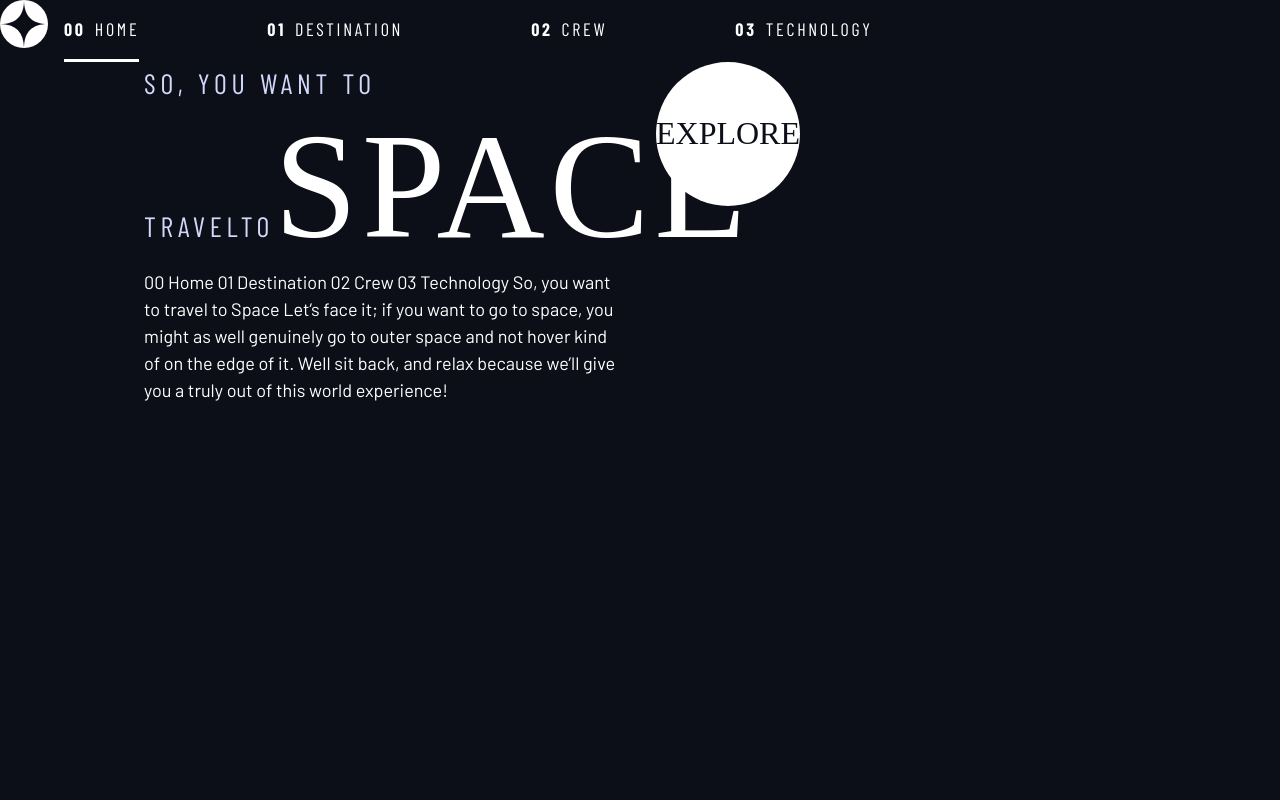
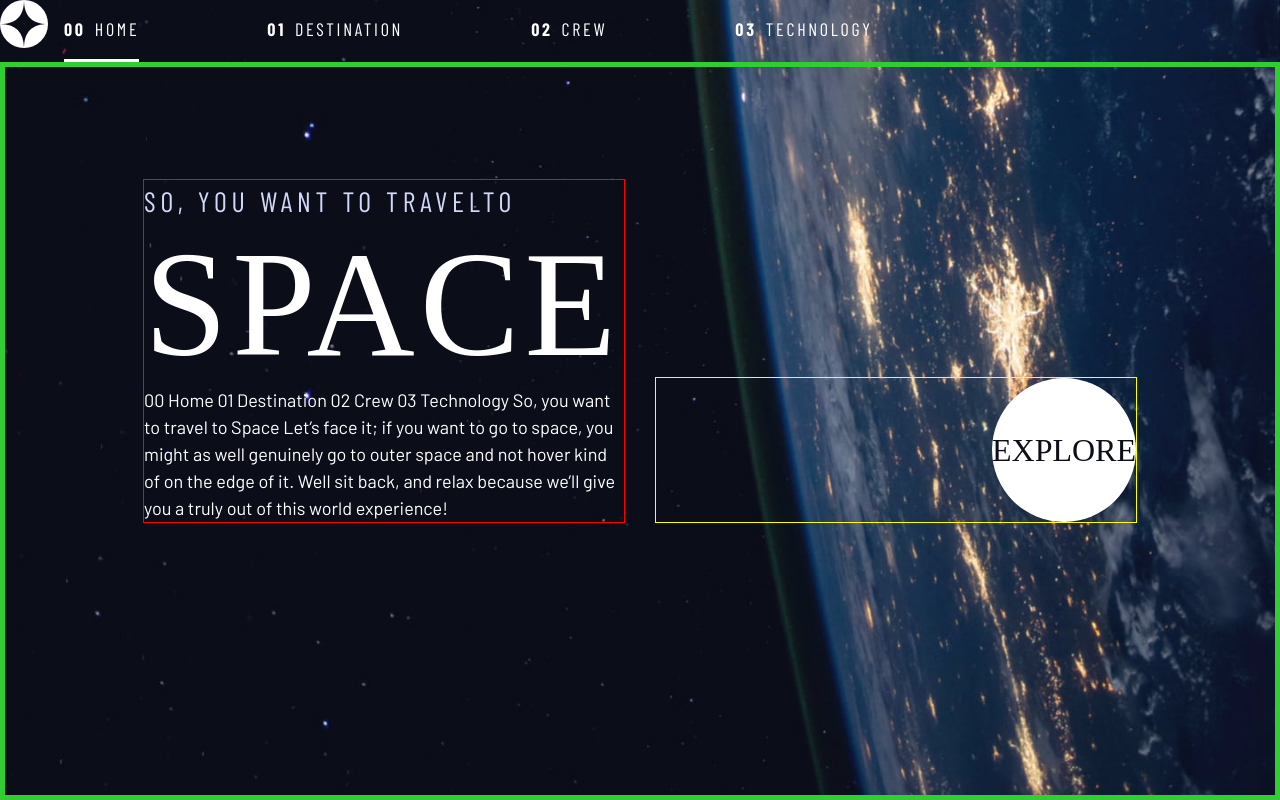
Before and after one commit to faanid/modern-site, a website built with webpack: page src/index.html in a window 1280 px wide. Built offline with nearby package versions, Linux system fonts and the light colour scheme; files whose address does not match are found by name; a web font is replaced by a local one.

Commit message:
"end home"

```diff
--- a/src/index.css
+++ b/src/index.css
@@ -7,12 +7,12 @@
     --clr-white:0 0% 100%;
 
     /* font-sizes */
-    --fs-900: 9.375rem;
-    --fs-800: 6.25rem;
-    --fs-700: 3.5rem;
-    --fs-600: 2rem;
+    --fs-900: clamp(5rem, 8vw + 1rem, 9.375rem);
+    --fs-800: 3.5rem;
+    --fs-700: 1.5rem;
+    --fs-600: 1rem;
     --fs-500: 1.75rem;
-    --fs-400: 1.125rem;
+    --fs-400: 0.9375rem;
     --fs-300: 1rem;
     --fs-200: 0.875rem;
 
@@ -22,6 +22,29 @@
     --ff-sans-normal: "Barlow", sans-serif;
 
 
+}
+
+@media (min-width:35em){
+    :root {
+        --fs-900: 9.375rem;
+        --fs-800: 5rem;
+        --fs-700: 2.5rem;
+        --fs-600: 1.5rem;
+        --fs-400: 1rem;
+        }
+}
+
+@media (min-width:45em){
+    :root{
+         /* font-sizes */
+    --fs-800: 6.25rem;
+    --fs-700: 3.5rem;
+    --fs-600: 2rem;
+    --fs-500: 1.75rem;
+    --fs-400: 1.125rem;
+    --fs-300: 1rem;
+    --fs-200: 0.875rem;
+    }
 }
 
 /* Reset */
@@ -67,6 +90,8 @@ body{
     background-color:hsl(var(--clr-dark));
     line-height:1.5;
     min-height: 100vh;
+    display: grid;
+    grid-template-rows:min-content 1fr;
 }
 
 /* make images easier to work with */
@@ -107,11 +132,17 @@ select{
       gap: var(--gap, 1rem);
   }
 
+ .flex.even-columns > * {
+     width:100%;
+ }
+
   .grid{
       display:grid;
       gap: var(--gap, 1rem);
   }
-
+  .d-block {
+    display: block;
+}
   /* means: anythin tht not first child */
   .flow > *:where(:not(:first-child)) {
     margin-top: var(--flow-space, 1rem);
@@ -124,18 +155,49 @@ select{
   }
 
   .grid-container {
+      text-align: center;
+    border: 5px solid limegreen;
     display: grid;
-    column-gap: var(--container-gap, 2rem);
-    grid-template-columns: minmax(2rem, 1fr) repeat(2, minmax(0, 30rem)) minmax(2rem, 1fr);
+    place-content:center;
+    row-gap: 10%;
+    padding-inline: 1rem;
+}
+.grid-container *{
+    max-width: 50ch;
 }
 
-  .grid-container > *:first-child{
-      grid-column: 2;
 
-  }
-  .grid-container > *:last-child {
-    grid-column: 3;
+@media (min-width: 45em) {
+    .grid-container {
+        text-align: left;
+        column-gap: var(--container-gap, 2rem);
+        grid-template-columns: minmax(1rem, 1fr) repeat(2, minmax(0, 30rem)) minmax(1rem, 1fr);
+    }
+
+    .grid-container > *:first-child {
+        grid-column: 2;
+        outline: 1px solid red;
+    }
+
+    .grid-container > *:last-child {
+        grid-column: 3;
+        outline: 1px solid yellow;
+    }
+
+    .grid-container--home {
+        padding-bottom: max(6rem,20vh);
+        align-items: end;
+
+    }
 }
+
+.grid-container > *:first-child {
+        outline: 1px solid red;
+    }
+
+    .grid-container > *:last-child {
+        outline: 1px solid yellow;
+    }
 
   .sr-only {
     position: absolute;
@@ -222,6 +284,7 @@ select{
 
 /* Compontents */
 .large-button{
+    font-size: 2rem;
     position: relative;
     z-index: 1;
     display: inline-grid;
@@ -308,3 +371,26 @@ select{
 .dot-indicators > [aria-selected="true"] {
     background-color: hsl( var(--clr-white) / 1);
 }
+
+
+/* page specigic */
+body{
+    background-size:cover;
+    background-position: bottom-center;
+}
+.home{
+
+    background-image: url(/home/background-home-mobile.jpg);
+}
+
+@media (min-width: 35rem){
+    .home{
+        background-position: center center;
+        background-image: url(/home/background-home-tablet.jpg);
+    }
+}
+@media (min-width: 45rem){
+    .home{
+        background-image: url(/home/background-home-desktop.jpg);
+    }
+}
--- a/src/index.html
+++ b/src/index.html
@@ -59,10 +59,11 @@
         </ul>
       </nav>
     </header>
-    <div class="grid-container">
+    <div class="grid-container grid-container--home">
       <div>
         <h1 class="text-accent fs-500 ff-sans-cond uppercase letter-spacing-1">
-          So, you want to travelto<span class="fs-900 ff-serif text-white"
+          So, you want to travelto<span
+            class="d-block fs-900 ff-serif text-white"
             >Space</span
           >
         </h1>
@@ -74,10 +75,14 @@
           world experience!
         </p>
       </div>
-      <div>
-        <a
-          href="#"
-          class="large-button uppercase ff-serif fs-600 text-dark bg-white"
+      <div
+        style="
+          display: flex;
+          justify-content: flex-end;
+          align-items: flex-start;
+        "
+      >
+        <a href="#" class="large-button uppercase ff-serif text-dark bg-white"
           >Explore</a
         >
       </div>
```
